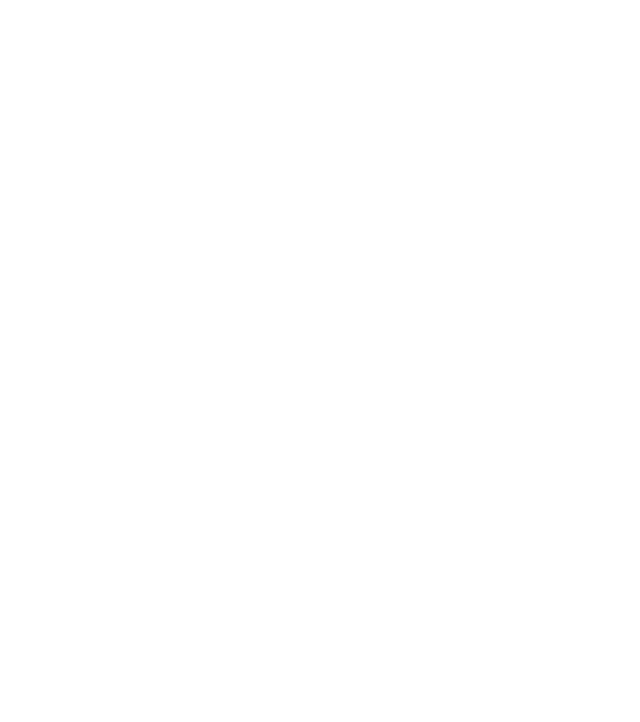
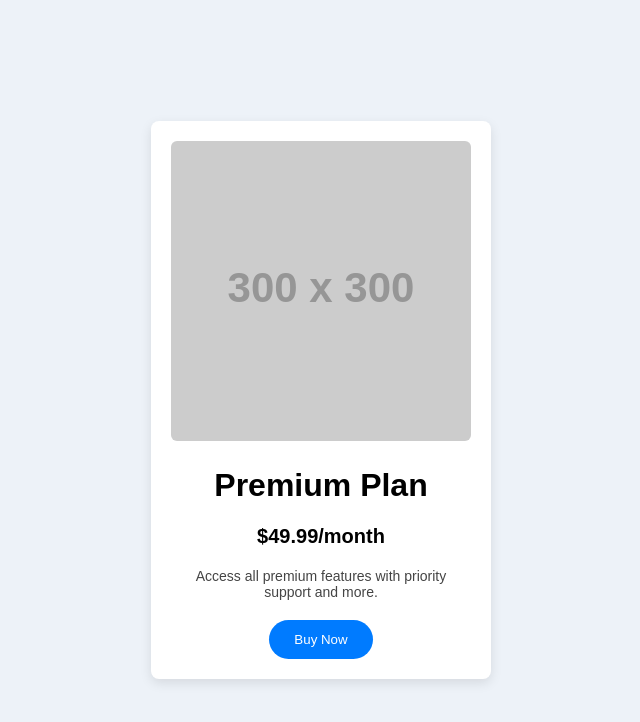
Before and after one commit to acciojob/pricing-card-udaypatil712, a website: page main.html in a window 1280 px wide. Shown: the whole page, without its empty margins (319-959 px from the left). Drawn offline with Linux system fonts and the light colour scheme; placeholder pictures from the web are drawn by us.

Commit message:
created a submission

```diff
--- a/main.html
+++ b/main.html
@@ -1,16 +1,17 @@
 <!DOCTYPE html>
+<html>
+<head>
+  <link rel="stylesheet" href="styles.css">
+</head>
+<body>
 
-<html>
-
-<head>
-	<link rel="stylesheet" href="styles.css">
-</head>
-
-<body>
-	<!-- the entire body must be written by student -->
-    <script type="text/javascript" src="./script.js">
-</script>
+  <div class="card">
+    <img src="https://via.placeholder.com/300" alt="Product Image">
+    <h1>Premium Plan</h1>
+    <p class="price">$49.99/month</p>
+    <p class="description">Access all premium features with priority support and more.</p>
+    <button>Buy Now</button>
+  </div>
 
 </body>
-
 </html>
--- a/styles.css
+++ b/styles.css
@@ -1 +1,48 @@
-/*  your css code here. If applicable */
+body {
+  font-family: Arial, sans-serif;
+  display: flex;
+  justify-content: center;
+  align-items: center;
+  background-color: #edf2f8;
+  height: 100vh;
+  margin: 0;
+}
+
+.card {
+  width: 300px;
+  padding: 20px;
+  background-color: white;
+  text-align: center;
+  border-radius: 8px;
+  box-shadow: 0 4px 12px rgba(0,0,0,0.1);
+}
+
+.card img {
+  width: 100%;
+  border-radius: 6px;
+}
+
+.price {
+  font-size: 20px;
+  font-weight: bold;
+  margin-top: 10px;
+}
+
+.description {
+  font-size: 14px;
+  color: #444;
+  margin: 10px 0 20px;
+}
+
+button {
+  padding: 12px 25px;
+  background-color: #007bff;
+  color: white;
+  border: none;
+  border-radius: 25px;
+  cursor: pointer;
+}
+
+button:hover {
+  background-color: #0056b3;
+}
```
